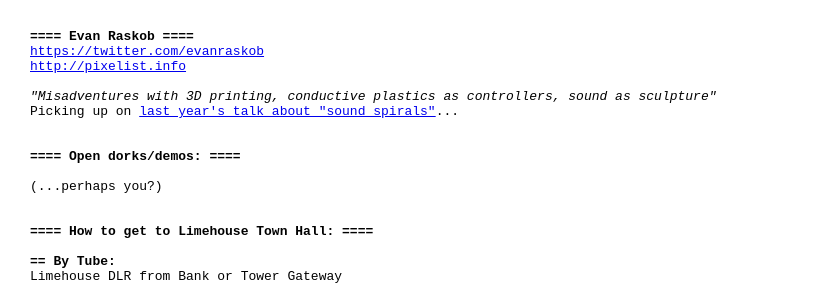
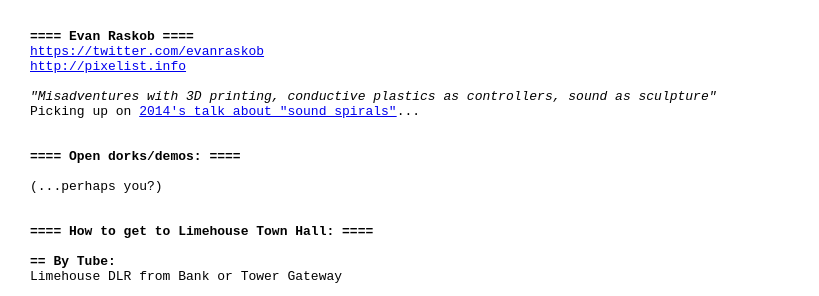
Before and after one commit to dorkbotlondon/dorkbotlondon.github.io, a Jekyll site: the page built from _posts/2016-02-15-91.html, in a window 1280 px wide. Shown: the part 773-1069 px from the top of the page, without its empty margins (0-819 px from the left). Built offline with Jekyll 4.4.1, drawn with Linux system fonts in a browser that asks for light colours; Markdown is read by kramdown in place of the engine named in the settings.

Commit message:
Update 2016-02-15-91.html

```diff
--- a/_posts/2016-02-15-91.html
+++ b/_posts/2016-02-15-91.html
@@ -55,7 +55,7 @@ conductive paint and papercraft electronics.
 <a href="http://pixelist.info">http://pixelist.info</a>
 
 <i>"Misadventures with 3D printing, conductive plastics as controllers, sound as sculpture"</i>
-Picking up on <a href="http://dorkbotlondon.org/86/">last year's talk about "sound spirals"</a>...
+Picking up on <a href="http://dorkbotlondon.org/86/">2014's talk about "sound spirals"</a>...
 
 
 <b>==== Open dorks/demos: ====</b>
```
